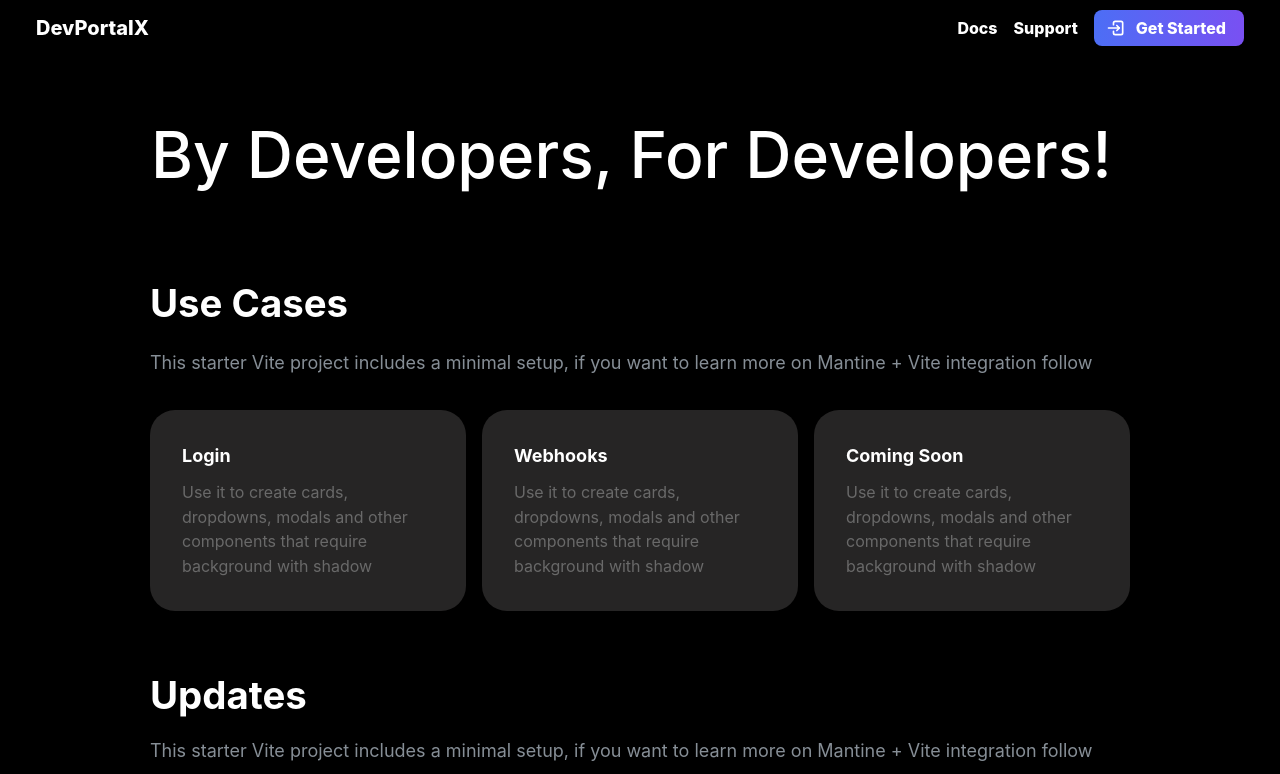
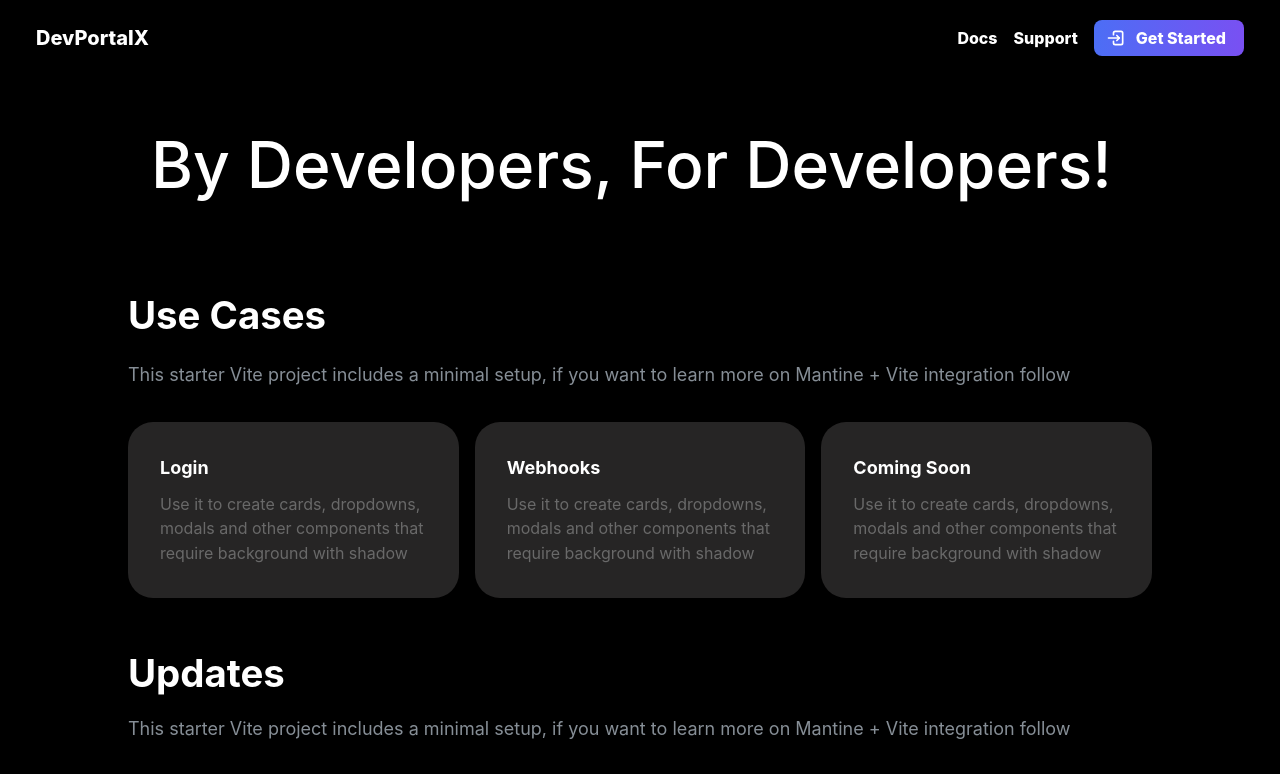
Before and after one commit to joshoti/DevPortalX, a React (Create React App) app: page / in a window 1280 px wide. Shown: the top 774 px of the page. Built offline with nearby package versions, Linux system fonts and the light colour scheme.

Commit message:
Adjusted header height and made padding format from px to vw

```diff
--- a/src/app/components/Header/Header.module.css
+++ b/src/app/components/Header/Header.module.css
@@ -18,7 +18,7 @@
 }
 
 .header {
-  padding-top: 10px;
+  padding-top: 20px;
 }
 
 .container {
--- a/src/app/components/Header/Header.tsx
+++ b/src/app/components/Header/Header.tsx
@@ -5,7 +5,7 @@ import classes from "./Header.module.css";
 export const Header = () => {
   return (
     <Box className={classes.container}>
-      <Container maw={"100%"} ml={20} mr={20} h={60}>
+      <Container maw={"100%"} ml={20} mr={20} h={70}>
         <Group className={classes.header}>
           <Group>
             <Text className={`${classes.title}`}>DevPortalX</Text>
--- a/src/app/components/LandingPage/LandingPage.module.css
+++ b/src/app/components/LandingPage/LandingPage.module.css
@@ -16,7 +16,9 @@
 .container {
   background-color: black;
   /* top and bottom | left and right */
-  padding: 30px 150px;
+  padding: 2vw 10vw;
+  max-width: 100%;
+  width: 100%;
 }
 
 .useCaseContainer {
@@ -41,3 +43,9 @@
 .updatesTimelineBody {
   font-size: medium;
 }
+
+@media (max-width: 800px) {
+  .title {
+    font-size: 25px;
+  }
+}
--- a/src/app/components/TypingHero/Hero.module.css
+++ b/src/app/components/TypingHero/Hero.module.css
@@ -22,9 +22,9 @@
   max-width: 100%;
   margin-left: 0px;
   margin-right: 0px;
-  /* top = 60 (header height) + 45 (container padding) */
+  /* top = 70 (header height) + 45 (container padding) */
   /* top | left and right | bottom */
-  padding: 105px 150px 45px;
+  padding: 115px 10vw 4vw;
   background-color: black;
   text-align: center;
 }
```
